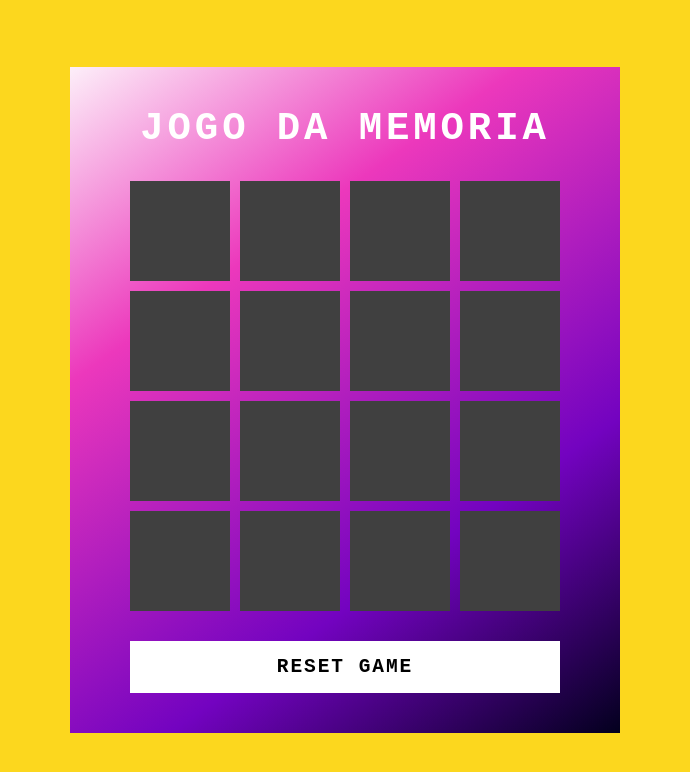
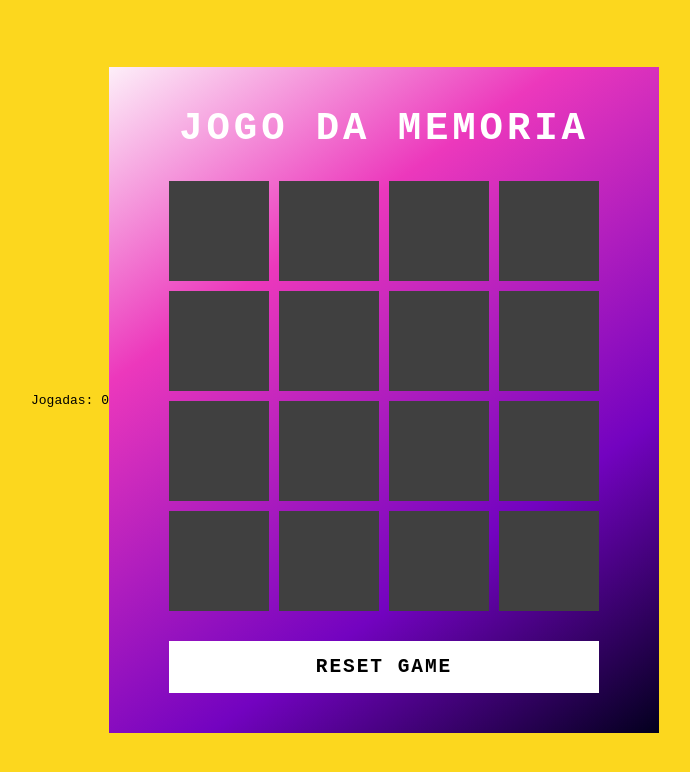
Before and after one commit to thiagosg68/criando-jogo-da-Memoria, a plain HTML site: page Java Script/index.html in a window 1280 px wide. Shown: the whole page, without its empty margins (295-985 px from the left). Drawn offline with Linux system fonts and the light colour scheme.

Commit message:
Update index.html
addicionando o contador de jogadas no html

```diff
--- a/Java Script/index.html
+++ b/Java Script/index.html
@@ -4,6 +4,7 @@
     <meta charset="UTF-8">
     <meta name="viewport" content="width=device-width, initial-scale=1.0">
     <title>Memory Game</title>
+    <p>Jogadas: <span id="contadorJogadas">0</span></p>
     <link rel="stylesheet" href="src\styles\reset.css">
     <link rel="stylesheet" href="src\styles\main.css">
 </head>
```
